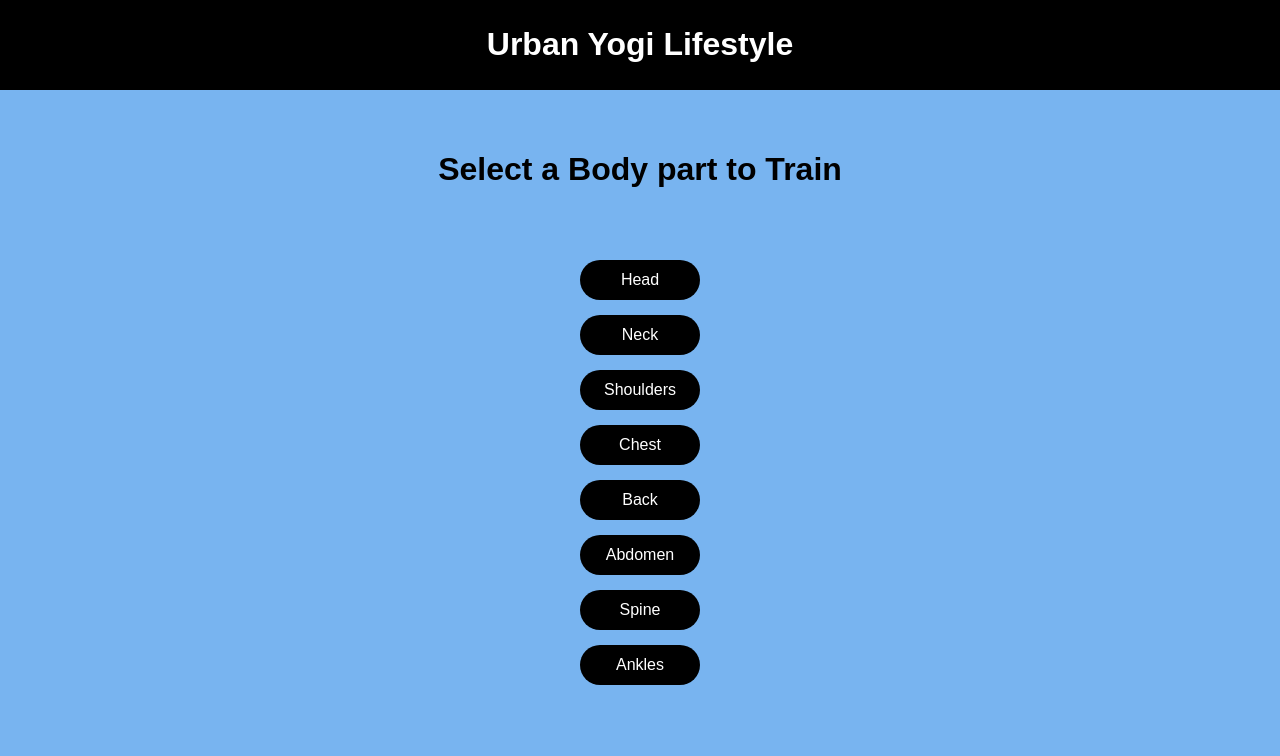
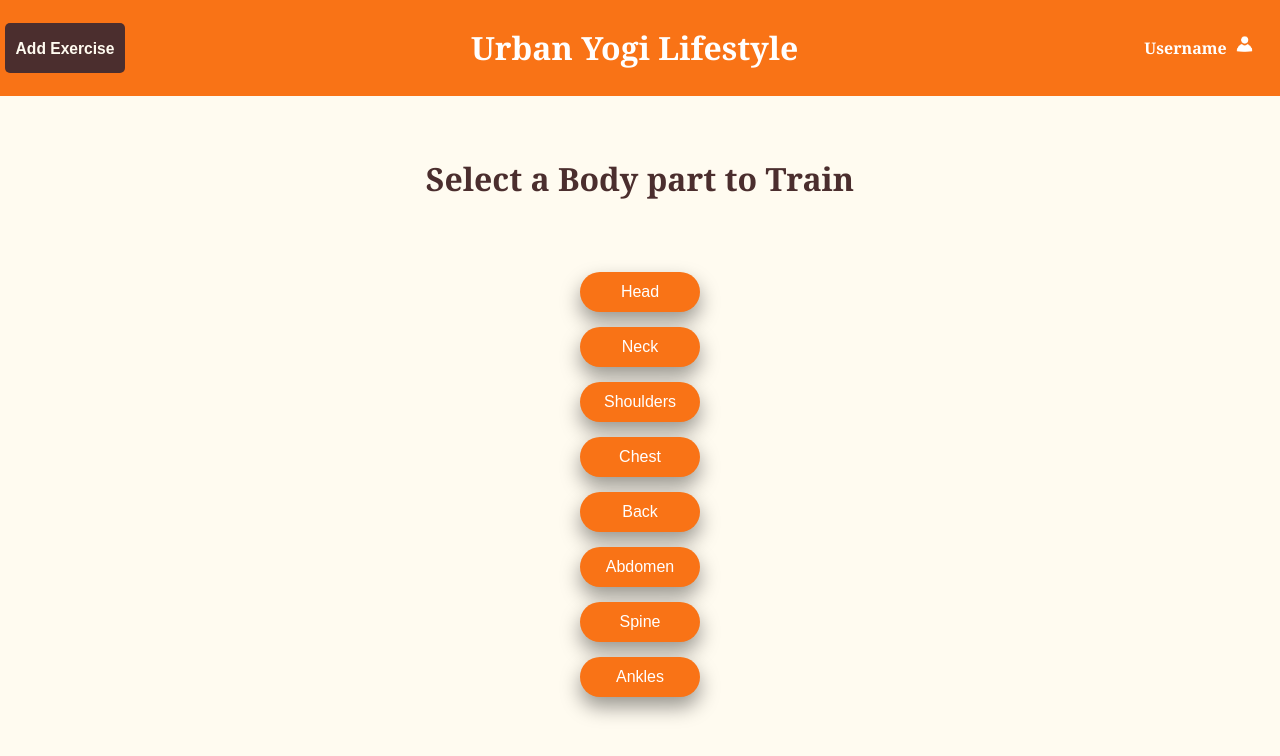
Before and after one commit to Sanket-Sonawane-cpp/internship_project, a plain HTML site: page Body_parts.html in a window 1280 px wide. Drawn offline with Linux system fonts and the light colour scheme.

Commit message:
Implemented new color scheme

```diff
--- a/Body_parts.css
+++ b/Body_parts.css
@@ -1,18 +1,56 @@
+ :root {
+  --bg: #FFFBF0;
+  --card: #FFF4E0;
+  --text: #4B2E2E;
+  --accent: #F97316;
+  --muted: #7C5E57;
+}
+
+
+
 body {
     margin: 0;
     padding: 0;
     height: 100vh;
     justify-content: center;
     align-items: center;
-    background: #78b4f0;
-    font-family: Arial, sans-serif;
+    background-color: var(--bg);
+    color: var(--text);
+    font-family: 'Georgia', serif;
+}
+
+.user {
+    height: 20px;
+    vertical-align: top;
+    text-decoration: none;
+    margin-left: 3px;
+    margin-top: -2.5px;
+    text-align: right;
 }
 
 .header {
     padding: 5px;
+    display: grid;
+    grid-template-columns: auto auto auto;
+    justify-content: space-between;
     text-align: center;
-    background-color: black;
+    background-color: var(--accent);
     color: white;
+    font-weight: bold;
+}
+
+.custom {
+    background-color: var(--text);
+    height: 50px;
+    align-self: center;
+    border-radius: 5px;
+    color: var(--bg);
+    width: 120px;
+    border: none;
+}
+.custom:hover {
+    color: var(--text);
+    background-color: var(--bg);
 }
 
 .wrapper {
@@ -34,14 +72,15 @@ body {
     height: 40px;
     border: none;
     border-radius: 20px;
-    background-color: black;
+    background-color: var(--accent);
     color: white;
     cursor: pointer;
     transition: background-color 0.3s;
+    box-shadow: 0 10px 20px rgba(0, 0, 0, 0.4);
     font-size: 16px;
 }
 
 .button-container button:hover {
-    background-color: white;
-    color: black;
+    background-color: #EA580C;
+    box-shadow: none;
 }
--- a/Body_parts.html
+++ b/Body_parts.html
@@ -9,7 +9,16 @@
 
 <body>
     <div class="header">
-        <h1>Urban Yogi Lifestyle</h1>
+            <button id="custom" class="custom" onclick="window.location.href='custom_exercise.html'">
+                <h3>Add Exercise</h3>
+            </button>
+            <h1>Urban Yogi Lifestyle</h1>
+            <div style="align-self: center;">
+                <p>
+                    <a href="about_page.html" style="text-decoration: none; color: white;margin-right: 20px;">Username
+                    <img src="icons/user-icon.png" alt="user_icon" class="user"></a>
+                </p>
+            </div>
     </div>
     <div class = "wrapper" style="margin-top: 5vh">
         <h1>Select a Body part to Train</h1>
```
